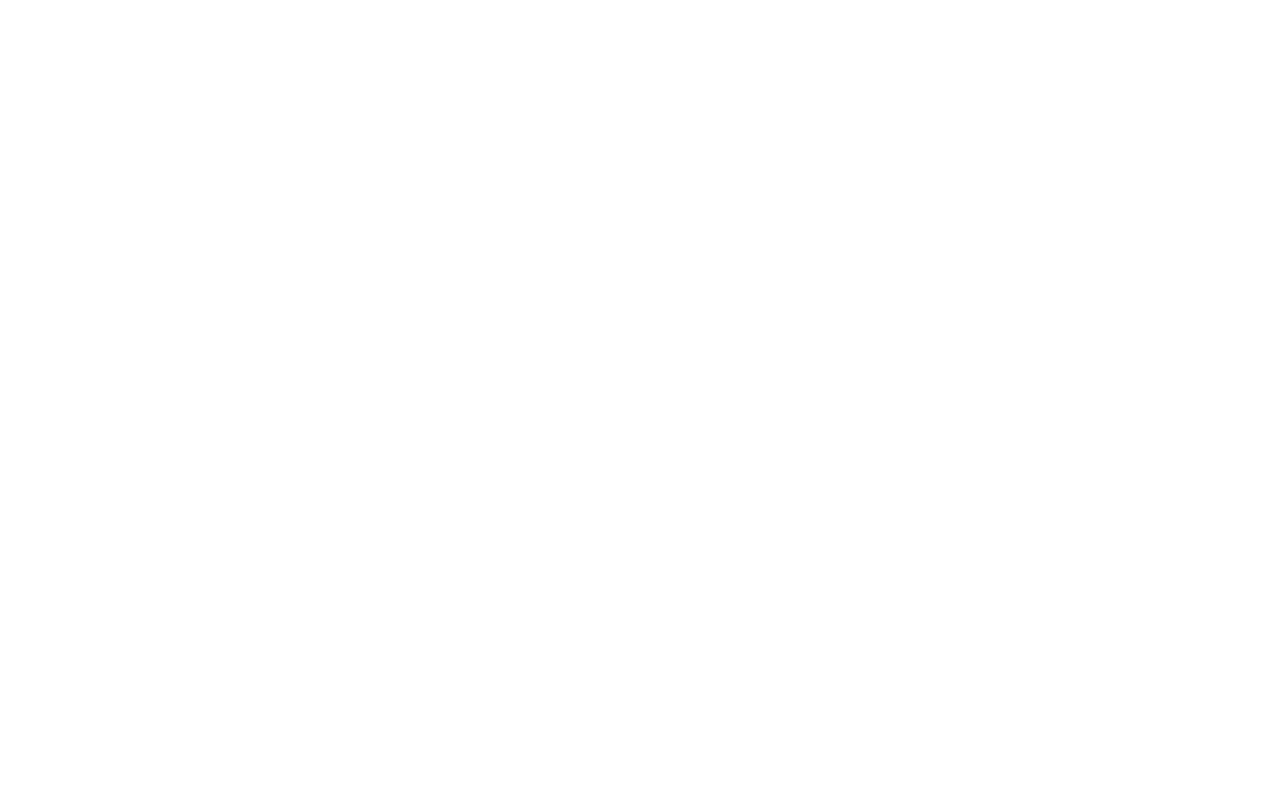
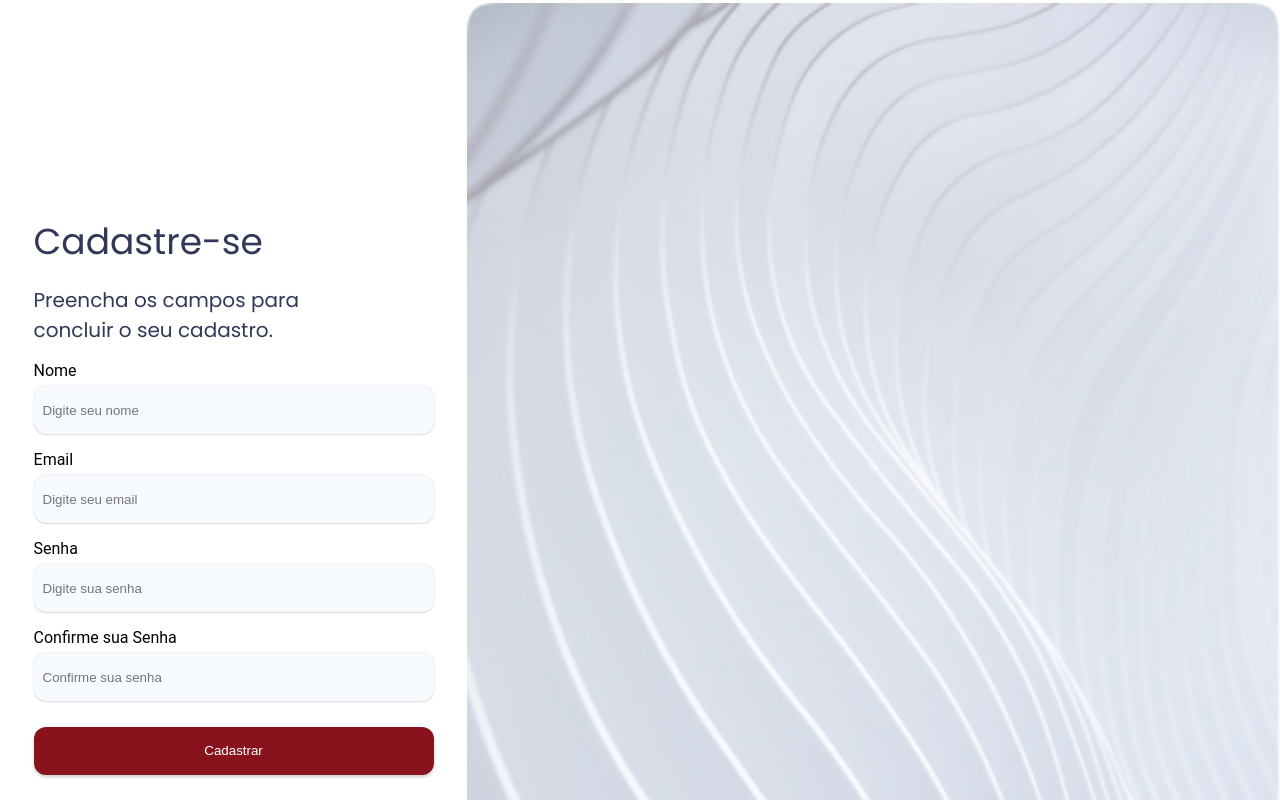
Before and after one commit to kritgarb/atos-capital, a React (Create React App) app: page /register in a window 1280 px wide. Before the commit this address had no page. Shown: the top 800 px of the page. Built offline with nearby package versions, Linux system fonts and the light colour scheme.

Commit message:
feat(login): update

```diff
--- a/src/App.js
+++ b/src/App.js
@@ -2,6 +2,7 @@ import React from 'react';
 import { BrowserRouter as Router, Routes, Route, Navigate } from 'react-router-dom';
 import Login from './pages/Login';
 import Dashboard from './pages/Dashboard';
+import Register from './pages/Register';
 
 const isAuthenticated = () => {
   return localStorage.getItem('authToken') !== null;
@@ -12,10 +13,8 @@ const App = () => {
     <Router>
       <Routes>
         <Route path="/login" element={<Login />} />
-        <Route
-          path="/dashboard"
-          element={isAuthenticated() ? <Dashboard /> : <Navigate to="/login" />}
-        />
+        <Route path="/dashboard" element={isAuthenticated() ? <Dashboard /> : <Navigate to="/login" />} />
+        <Route path="/register" element={<Register />} />
         <Route path="/" element={<Navigate to="/login" />} />
       </Routes>
     </Router>
--- a/src/pages/Login.js
+++ b/src/pages/Login.js
@@ -1,5 +1,6 @@
 import React, { useState } from 'react';
 import { useNavigate } from 'react-router-dom';
+import { Link } from 'react-router-dom';
 import ArtImage from '../assets/img/Art.png';
 import Message from '../styles/Message';
 import Logo from '../assets/img/Frame.png';
@@ -16,7 +17,6 @@ import {
   Input,
   Button,
   FormFooter,
-  StyledLink,
   LogoImage,
 } from '../styles/LoginStyle';
 
@@ -77,7 +77,7 @@ function Login() {
             <p>ou <hr size="1"></hr></p>
             <p>
               Não possui senha?{' '}
-              <StyledLink to="/register">Cadastre-se!</StyledLink>
+              <Link to="/register">Cadastre-se!</Link>
             </p>
             <LogoImage src={Logo} alt="" />
           </FormFooter>
@@ -85,6 +85,7 @@ function Login() {
         <img src={ArtImage} alt="" style={{ width: '816px', height: '1070px' }} />
       </Container>
     </>
+
   );
 }
 
--- a/src/pages/Register.js
+++ b/src/pages/Register.js
@@ -1,10 +1,79 @@
-import React from 'react';
+import React, { useState } from 'react';
+import { useNavigate } from 'react-router-dom';
 import ArtImage from '../assets/img/Art.png';
+import Message from '../styles/Message';
 import Logo from '../assets/img/Frame.png';
 import { Helmet } from 'react-helmet';
-import { GlobalStyle, Container, FormContainer, Form, Title, Subtitle, Label, Input, Button, FormFooter, LogoImage } from '../styles/LoginStyle';
+import apiService from '../services/apiService';
+import {
+  GlobalStyle,
+  Container,
+  FormContainer,
+  Form,
+  Title,
+  Subtitle,
+  Label,
+  Input,
+  Button,
+  FormFooter,
+  LogoImage,
+} from '../styles/LoginStyle';
 
 function Register() {
+  const navigate = useNavigate();
+  const [name, setName] = useState('');
+  const [email, setEmail] = useState('');
+  const [password, setPassword] = useState('');
+  const [confirmPassword, setConfirmPassword] = useState('');
+  const [registrationStatus, setRegistrationStatus] = useState(null);
+
+  const handleNameChange = (e) => {
+    setName(e.target.value);
+    setRegistrationStatus(null);
+  };
+
+  const handleEmailChange = (e) => {
+    setEmail(e.target.value);
+    setRegistrationStatus(null);
+  };
+
+  const handlePasswordChange = (e) => {
+    setPassword(e.target.value);
+    setRegistrationStatus(null);
+  };
+
+  const handleConfirmPasswordChange = (e) => {
+    setConfirmPassword(e.target.value);
+    setRegistrationStatus(null);
+  };
+
+  const handleRegister = async () => {
+    try {
+      if (password !== confirmPassword) {
+        setRegistrationStatus('error');
+        return;
+      }
+
+      const userData = { name, email, password };
+      const result = await apiService.registerUser(userData);
+      console.log('Registration successful:', result);
+
+      setName('');
+      setEmail('');
+      setPassword('');
+      setConfirmPassword('');
+
+      setRegistrationStatus('success');
+
+      setTimeout(() => {
+        navigate('/login');
+      }, 1000);
+    } catch (error) {
+      console.error('Registration failed:', error);
+      setRegistrationStatus('error');
+    }
+  };
+
   return (
     <>
       <Helmet>
@@ -16,19 +85,32 @@ function Register() {
           <Form>
             <Title>Cadastre-se</Title>
             <Subtitle>Preencha os campos para concluir o seu cadastro.</Subtitle>
-                        <Label htmlFor="text">Nome</Label>
-                        <Input type="text" placeholder="Digite seu nome..." />
+            <Label htmlFor="name">Nome</Label>
+            <Input type="text" placeholder="Digite seu nome" value={name} onChange={handleNameChange} />
 
             <Label htmlFor="email">Email</Label>
-                        <Input type="email" placeholder="seuemail@email.com" />
+            <Input type="email" placeholder="Digite seu email" value={email} onChange={handleEmailChange} />
 
             <Label htmlFor="password">Senha</Label>
-                        <Input type="password" placeholder="Digite sua senha..." />
+            <Input type="password" placeholder="Digite sua senha" value={password} onChange={handlePasswordChange} />
 
-                        <Label htmlFor="password">Confirme sua Senha</Label>
-                        <Input type="password" placeholder="Confirme sua senha..." />
+            <Label htmlFor="confirmPassword">Confirme sua Senha</Label>
+            <Input
+              type="password"
+              placeholder="Confirme sua senha"
+              value={confirmPassword}
+              onChange={handleConfirmPasswordChange}
+            />
 
-                        <Button>Cadastrar</Button>
+            <Button onClick={handleRegister}>Cadastrar</Button>
+            {registrationStatus === 'success' && (
+              <Message success>Registro bem-sucedido! Você pode fazer login agora.</Message>
+            )}
+            {registrationStatus === 'error' && (
+              <Message error>
+                Ops! Algo deu errado. Confira suas informações e tente novamente.
+              </Message>
+            )}
           </Form>
           <FormFooter>
             <LogoImage src={Logo} alt="" />
```
Lines whose indentation alone changed are shown as unchanged.
